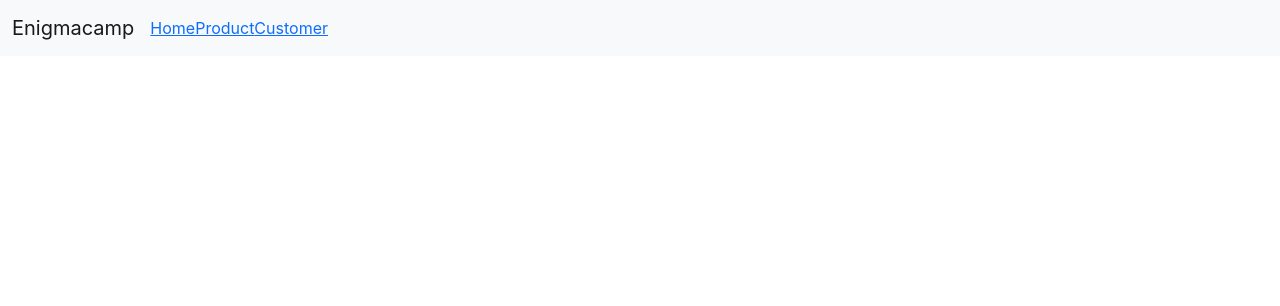
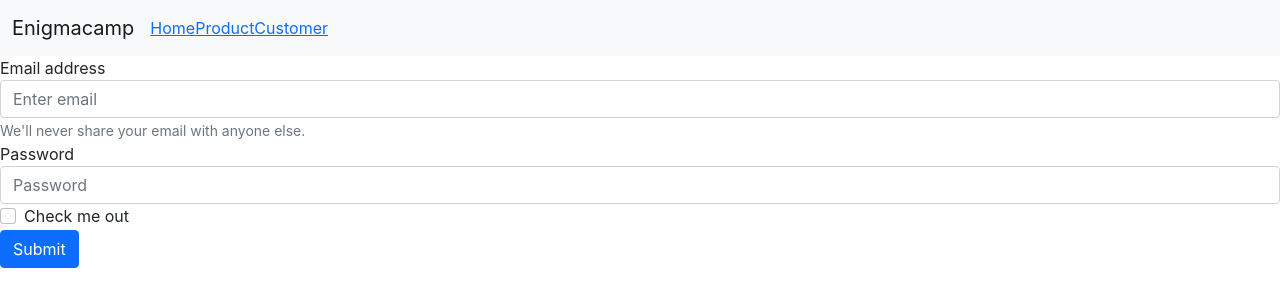
Before and after one commit to tikayesi/sinigma-testing, a React (Create React App) app: page /products/form in a window 1280 px wide. Shown: the top 306 px of the page. Built offline with nearby package versions, Linux system fonts and the light colour scheme.

Commit message:
able using nested router

```diff
--- a/src/App.js
+++ b/src/App.js
@@ -4,9 +4,11 @@ import {
   Routes,
   Route,
   Link,
+  Outlet,
 } from "react-router-dom";
 import { Customer } from "./pages/customer/Customer";
 import { Home } from "./pages/home/Home";
+import { ProductForm } from "./pages/product/component/ProductForm";
 import { Product } from "./pages/product/Product";
 
 export const App = () => {
@@ -47,9 +49,13 @@ export const App = () => {
             renders the first one that matches the current URL. */}
         <Routes>
           <Route path="/" element={<Home />} />
-          <Route path="/products" element={<Product />} />
-          <Route path="/customers" element={<Customer />} />
-          <Route path="/customers/:name" element={<Customer />} />
+          <Route path="/products" element={<Outlet />}>
+             <Route path="form" element={<ProductForm />}/>
+          <Route path="form" element={<ProductForm />}/>
+            </Route>
+          <Route path="/customers" element={<Customer />}>
+          <Route path=":name" element={<Customer />} />
+            </Route>
         </Routes>
       </div>
     </Router>
--- a/src/pages/product/Product.js
+++ b/src/pages/product/Product.js
@@ -1,4 +1,11 @@
+import { Link, Outlet } from "react-router-dom";
 
 export const Product = () => {
-    return <h2>Product</h2>;
+
+    return (
+      <>
+      <h2>PRODUCT</h2>
+      <Link to="/products/form">Add Product</Link>
+      </>
+    )
   };
--- /dev/null
+++ b/src/pages/product/component/ProductForm.js
@@ -0,0 +1,39 @@
+export const ProductForm = () => {
+  return (
+    <>
+      <form>
+        <div class="form-group">
+          <label for="exampleInputEmail1">Email address</label>
+          <input
+            type="email"
+            class="form-control"
+            id="exampleInputEmail1"
+            aria-describedby="emailHelp"
+            placeholder="Enter email"
+          />
+          <small id="emailHelp" class="form-text text-muted">
+            We'll never share your email with anyone else.
+          </small>
+        </div>
+        <div class="form-group">
+          <label for="exampleInputPassword1">Password</label>
+          <input
+            type="password"
+            class="form-control"
+            id="exampleInputPassword1"
+            placeholder="Password"
+          />
+        </div>
+        <div class="form-check">
+          <input type="checkbox" class="form-check-input" id="exampleCheck1" />
+          <label class="form-check-label" for="exampleCheck1">
+            Check me out
+          </label>
+        </div>
+        <button type="submit" class="btn btn-primary">
+          Submit
+        </button>
+      </form>
+    </>
+  );
+};
```
